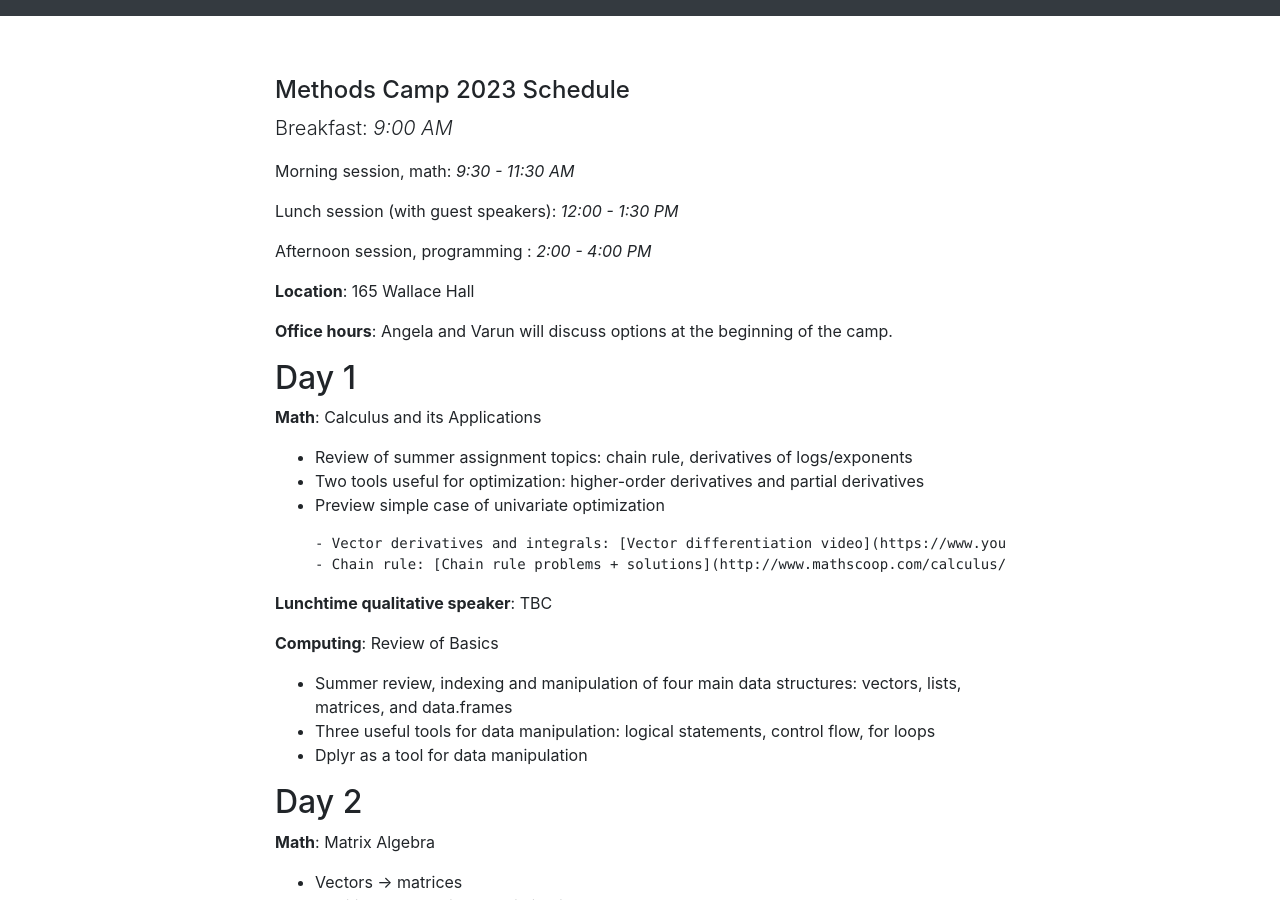
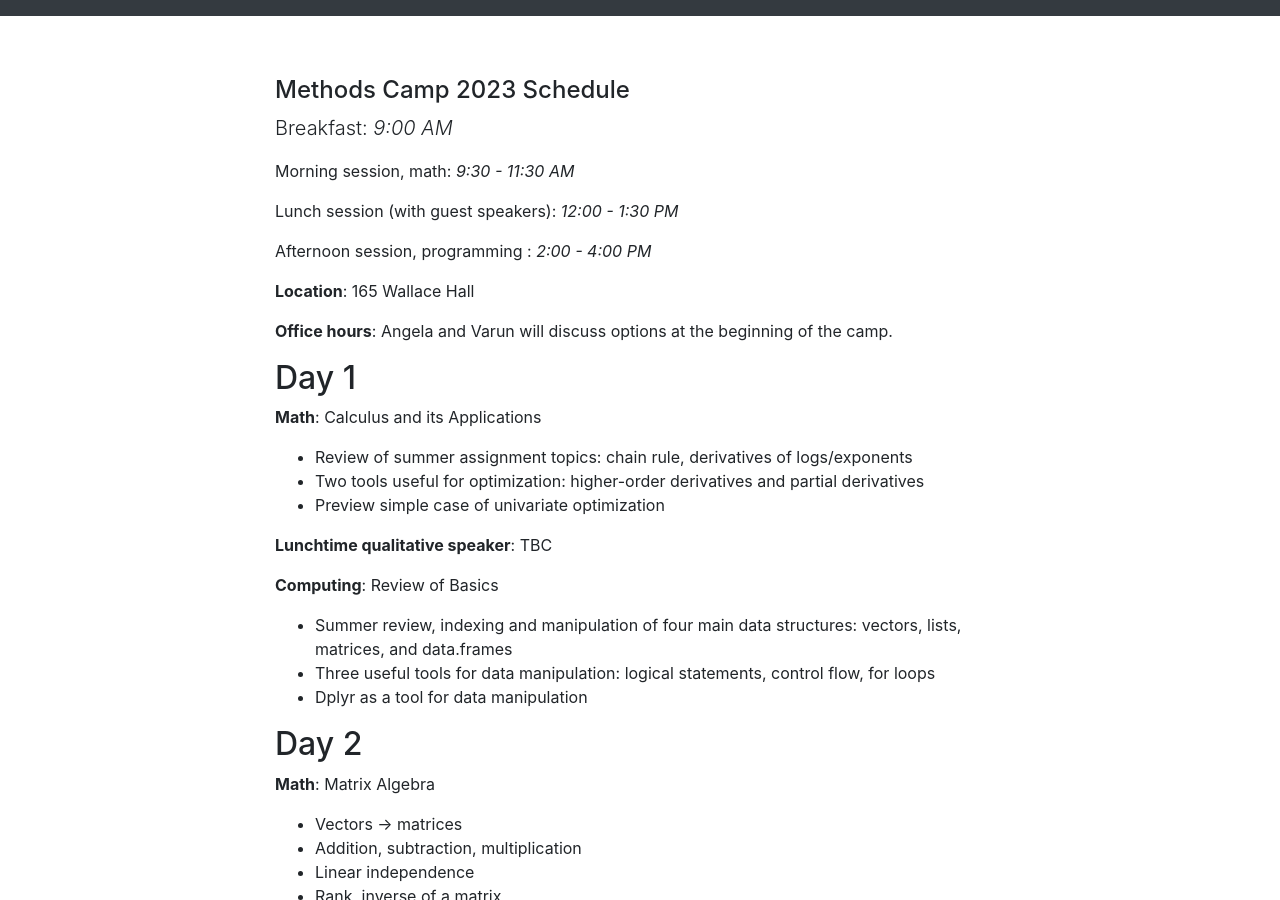
Before and after one commit to bstewart/princeton_methods_camp, a Jekyll site: the page built from camp.md, in a window 1280 px wide and 900 px high. Built offline with Jekyll 4.4.1, drawn with Linux system fonts in a browser that asks for light colours; our own code applies the rules of GitHub Pages for plain Markdown files.

Commit message:
got rid of a link

```diff
--- a/camp.md
+++ b/camp.md
@@ -19,9 +19,6 @@ Afternoon session, programming : *2:00 - 4:00 PM*
 - Review of summer assignment topics: chain rule, derivatives of logs/exponents
 - Two tools useful for optimization: higher-order derivatives and partial derivatives
 - Preview simple case of univariate optimization
-
-      - Vector derivatives and integrals: [Vector differentiation video](https://www.youtube.com/watch?v=iWxY7VdcSH8)
-      - Chain rule: [Chain rule problems + solutions](http://www.mathscoop.com/calculus/derivatives/the-chain-rule.php)
 
 **Lunchtime qualitative speaker**: TBC
 
```
